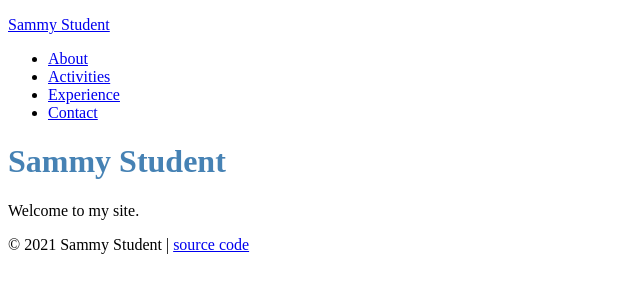
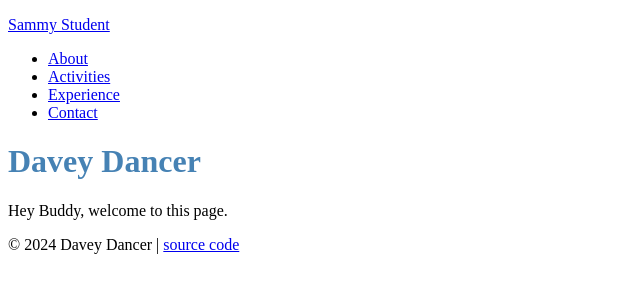
Before and after one commit to dkeptsicode/IBT-Class, a plain HTML site: page index.html in a window 1280 px wide. Shown: the whole page, without its empty margins (0-640 px from the left). Drawn offline with Linux system fonts and the light colour scheme.

Commit message:
Update index.html

```diff
--- a/index.html
+++ b/index.html
@@ -2,7 +2,7 @@
 <html>
   <head>
     <meta charset="utf-8">
-    <title>Sammy Student | Work hard, play hard</title>
+    <title>Davey Dancer | Work hard, play hard</title>
     <link rel="stylesheet" href="stylesheets/sammy-style.css">
   </head>
   <body>
@@ -19,12 +19,12 @@
     </header>
 
     <div class="page">
-      <h1>Sammy Student</h1>
-      <p>Welcome to my site.</p>
+      <h1>Davey Dancer </h1>
+      <p>Hey Buddy, welcome to this page.</p>
     </div>
 
     <footer>
-      <p>&copy; 2021 Sammy Student |
+      <p>&copy; 2024 Davey Dancer |
         <a href="https://github.com/prof-rossetti/student-site">source code</a>
       </p>
     </footer>
```
